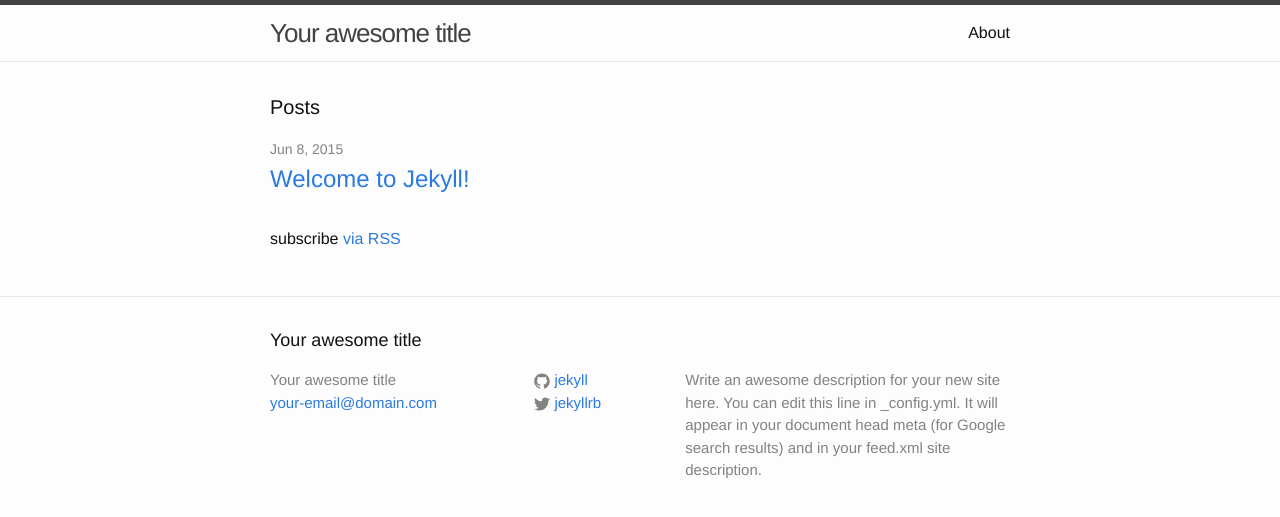
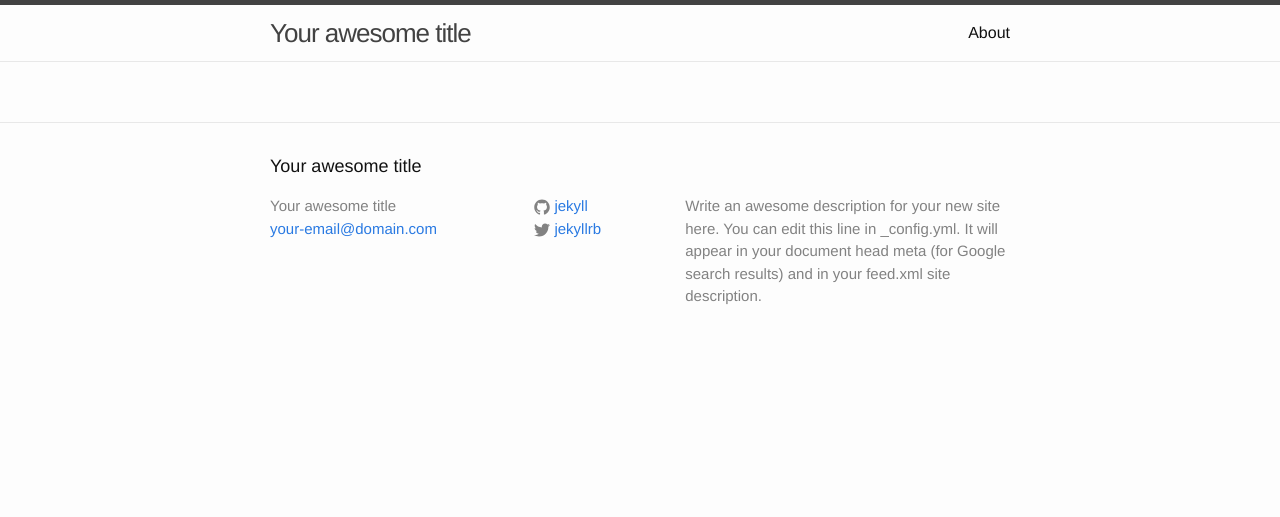
Before and after one commit to anandan-bazaarvoice/repo-1, a Jekyll site: the page built from index.html, in a window 1280 px wide. Shown: the top 517 px of the page. Built offline with Jekyll 4.4.1, drawn with Linux system fonts in a browser that asks for light colours.

Commit message:
Adding changes

```diff
--- a/index.html
+++ b/index.html
@@ -2,22 +2,6 @@
 layout: default
 ---
 
-<div class="home">
-
-  <h1 class="page-heading">Posts</h1>
 {{ page.date }}
-  <ul class="post-list">
-    {% for post in site.posts %}
-      <li>
-        <span class="post-meta">{{ post.date | date: "%b %-d, %Y" }}</span>
-
-        <h2>
-          <a class="post-link" href="{{ post.url | prepend: site.baseurl }}">{{ post.title }}</a>
-        </h2>
-      </li>
-    {% endfor %}
-  </ul>
-
-  <p class="rss-subscribe">subscribe <a href="{{ "/feed.xml" | prepend: site.baseurl }}">via RSS</a></p>
 
 </div>
```
